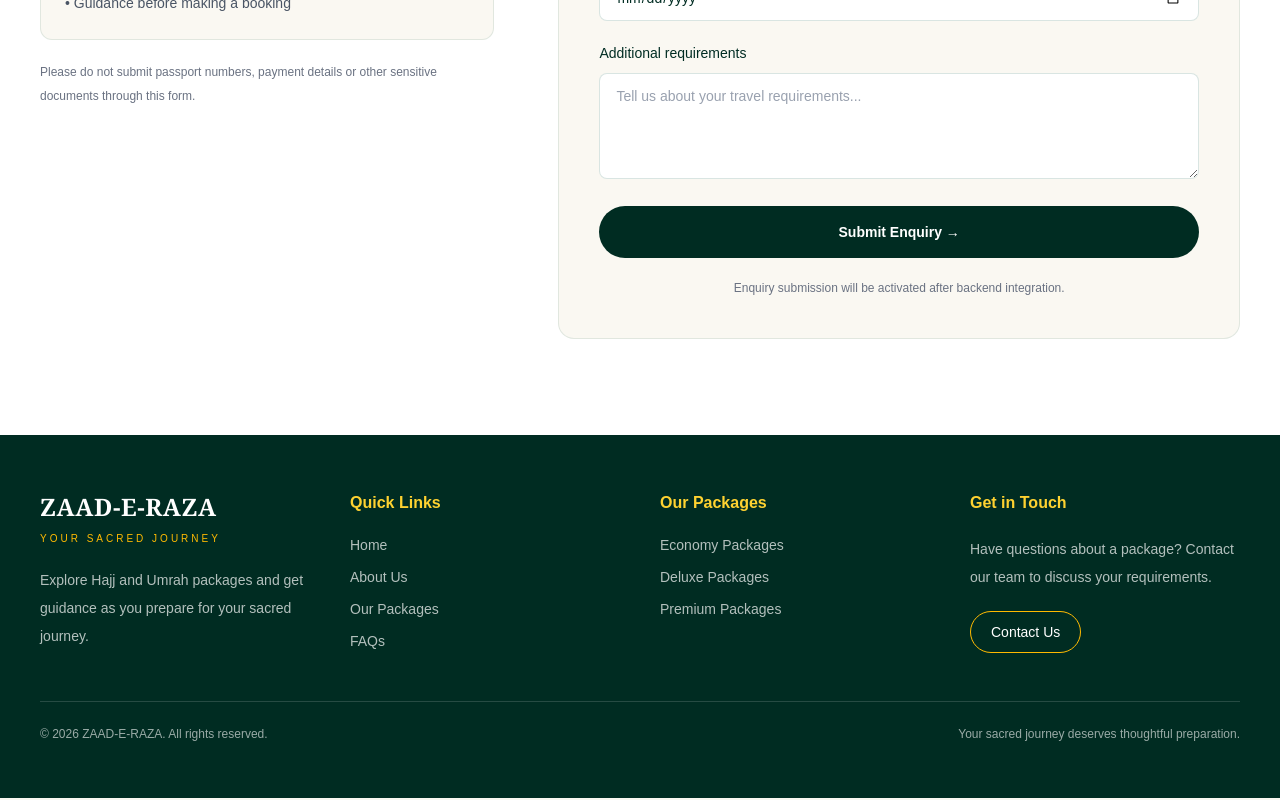
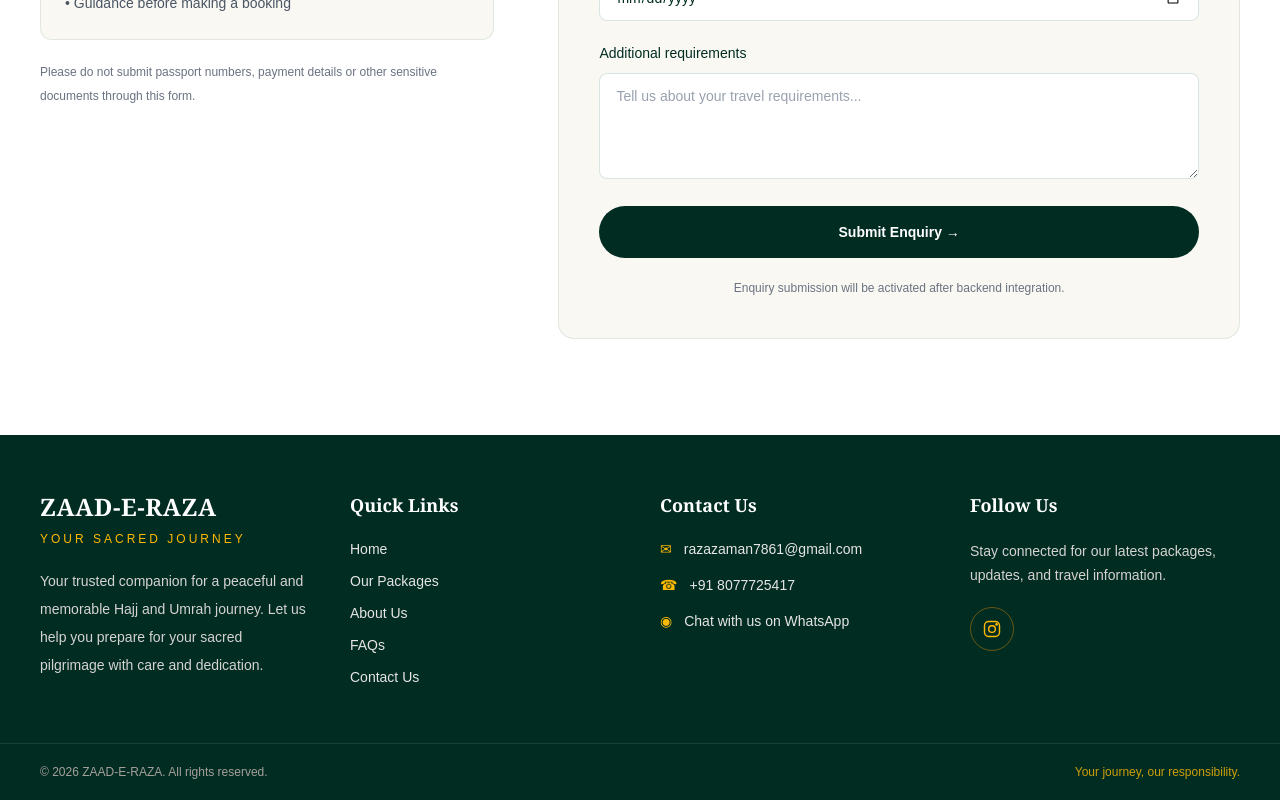
Before and after one commit to MohdZaman/zaad-e-raza, a React (Vite) app in the folder frontend/: page / in a window 1280 px wide. Shown: the part 4157-4957 px from the top of the page. Built offline with nearby package versions, Linux system fonts and the light colour scheme.

Commit message:
Added contact and follow information in footer

```diff
--- a/frontend/src/components/Footer.jsx
+++ b/frontend/src/components/Footer.jsx
@@ -1,120 +1,177 @@
-
-import { Link } from "react-router-dom";
 
 const Footer = () => {
+  // ==========================================
+  // ADD YOUR REAL CONTACT DETAILS HERE
+  // ==========================================
+  const contact = {
+    email: "razazaman7861@gmail.com",
+    phone: "+91 8077725417",
+    whatsapp: "91 8077725417", // Country code + number, digits only
+    instagram: "https://www.instagram.com/zaaderaza/",
+  };
+
+  const currentYear = new Date().getFullYear();
+
   return (
-    <footer className="bg-emerald-950 text-white">
-      <div className="mx-auto max-w-7xl px-5 py-12 sm:px-8 sm:py-14 lg:px-10">
-        <div className="grid gap-10 sm:grid-cols-2 lg:grid-cols-4">
+    <footer className="bg-emerald-950 text-stone-200">
+      {/* Main Footer */}
+      <div className="mx-auto grid max-w-7xl grid-cols-1 gap-10 px-6 py-14 sm:grid-cols-2 lg:grid-cols-4 lg:px-10">
+
         {/* Brand */}
         <div>
-            <Link to="/" className="inline-block">
-              <span className="font-serif text-2xl font-bold tracking-wide">
+          <h2 className="font-serif text-2xl font-bold tracking-wide text-white">
             ZAAD-E-RAZA
-              </span>
-            </Link>
+          </h2>
 
-            <p className="mt-2 text-[10px] font-medium tracking-[0.3em] text-amber-400">
-              YOUR SACRED JOURNEY
+          <p className="mt-2 text-xs font-medium uppercase tracking-[0.25em] text-amber-400">
+            Your Sacred Journey
           </p>
 
-            <p className="mt-5 max-w-xs text-sm leading-7 text-white/70">
-              Explore Hajj and Umrah packages and get guidance as you prepare
-              for your sacred journey.
+          <p className="mt-5 max-w-xs text-sm leading-7 text-stone-300">
+            Your trusted companion for a peaceful and memorable Hajj
+            and Umrah journey. Let us help you prepare for your sacred
+            pilgrimage with care and dedication.
           </p>
         </div>
 
-          {/* Quick links */}
+        {/* Quick Links */}
         <div>
-            <h3 className="font-semibold text-amber-300">
+          <h3 className="mb-5 font-serif text-lg font-semibold text-white">
             Quick Links
           </h3>
 
-            <ul className="mt-5 space-y-3 text-sm text-white/70">
+          <ul className="space-y-3 text-sm">
             <li>
-                <Link to="/" className="transition hover:text-white">
+              <a href="/" className="transition hover:text-amber-400">
                 Home
-                </Link>
+              </a>
             </li>
             <li>
-                <Link to="/#about" className="transition hover:text-white">
-                  About Us
-                </Link>
+              <a href="/#packages" className="transition hover:text-amber-400">
+                Our Packages
+              </a>
             </li>
             <li>
-                <Link to="/#packages" className="transition hover:text-white">
-                  Our Packages
-                </Link>
+              <a href="/#about" className="transition hover:text-amber-400">
+                About Us
+              </a>
             </li>
             <li>
-                <Link to="/#faq" className="transition hover:text-white">
+              <a href="/#faq" className="transition hover:text-amber-400">
                 FAQs
-                </Link>
+              </a>
+            </li>
+            <li>
+              <a href="/#contact" className="transition hover:text-amber-400">
+                Contact Us
+              </a>
             </li>
           </ul>
         </div>
 
-          {/* Package categories */}
+        {/* Contact Information */}
         <div>
-            <h3 className="font-semibold text-amber-300">
-              Our Packages
+          <h3 className="mb-5 font-serif text-lg font-semibold text-white">
+            Contact Us
           </h3>
 
-            <ul className="mt-5 space-y-3 text-sm text-white/70">
-              <li>
-                <Link
-                  to="/packages/economy"
-                  className="transition hover:text-white"
+          <ul className="space-y-4 text-sm">
+            <li className="flex items-start gap-3">
+              <span className="text-amber-400">✉</span>
+              <a
+                href={`mailto:${contact.email}`}
+                className="break-all transition hover:text-amber-400"
               >
-                  Economy Packages
-                </Link>
+                {contact.email}
+              </a>
             </li>
-              <li>
-                <Link
-                  to="/packages/deluxe"
-                  className="transition hover:text-white"
+
+            <li className="flex items-start gap-3">
+              <span className="text-amber-400">☎</span>
+              <a
+                href={`tel:${contact.phone}`}
+                className="transition hover:text-amber-400"
               >
-                  Deluxe Packages
-                </Link>
+                {contact.phone}
+              </a>
             </li>
-              <li>
-                <Link
-                  to="/packages/premium"
-                  className="transition hover:text-white"
+
+            <li className="flex items-start gap-3">
+              <span className="text-amber-400">◉</span>
+              <a
+                href={`https://wa.me/${contact.whatsapp}`}
+                target="_blank"
+                rel="noopener noreferrer"
+                className="transition hover:text-amber-400"
               >
-                  Premium Packages
-                </Link>
+                Chat with us on WhatsApp
+              </a>
             </li>
           </ul>
         </div>
 
-          {/* Contact */}
+        {/* Social Media */}
         <div>
-            <h3 className="font-semibold text-amber-300">
-              Get in Touch
+          <h3 className="mb-5 font-serif text-lg font-semibold text-white">
+            Follow Us
           </h3>
 
-            <p className="mt-5 text-sm leading-7 text-white/70">
-              Have questions about a package? Contact our team to discuss your
-              requirements.
+          <p className="mb-5 text-sm leading-6 text-stone-300">
+            Stay connected for our latest packages, updates, and travel
+            information.
           </p>
 
+          <div className="flex flex-wrap gap-3">
             <a
-              href="/#contact"
-              className="mt-5 inline-flex rounded-full border border-amber-400 px-5 py-2.5 text-sm font-medium text-white transition hover:bg-amber-400 hover:text-emerald-950"
+              href={contact.instagram}
+              target="_blank"
+              rel="noopener noreferrer"
+              aria-label="Visit our Instagram"
+              className="flex h-11 w-11 items-center justify-center rounded-full border border-amber-500/40 text-amber-400 transition hover:border-amber-400 hover:bg-amber-400 hover:text-emerald-950"
             >
-              Contact Us
+              <svg
+                viewBox="0 0 24 24"
+                fill="none"
+                stroke="currentColor"
+                strokeWidth="1.7"
+                className="h-5 w-5"
+                aria-hidden="true"
+              >
+                <rect x="3" y="3" width="18" height="18" rx="5" />
+                <circle cx="12" cy="12" r="4" />
+                <circle cx="17.5" cy="6.5" r="0.8" fill="currentColor" />
+              </svg>
             </a>
+
+            {/* <a
+              href={contact.facebook}
+              target="_blank"
+              rel="noopener noreferrer"
+              aria-label="Visit our Facebook"
+              className="flex h-11 w-11 items-center justify-center rounded-full border border-amber-500/40 text-amber-400 transition hover:border-amber-400 hover:bg-amber-400 hover:text-emerald-950"
+            >
+              <svg
+                viewBox="0 0 24 24"
+                fill="currentColor"
+                className="h-5 w-5"
+                aria-hidden="true"
+              >
+                <path d="M13.4 21v-8h2.7l.4-3.1h-3.1v-2c0-.9.3-1.5 1.6-1.5h1.7V3.6c-.3 0-1.3-.1-2.4-.1-2.4 0-4.1 1.5-4.1 4.2v2.2H7.5V13h2.7v8h3.2Z" />
+              </svg>
+            </a> */}
+          </div>
         </div>
       </div>
 
-        <div className="mt-10 border-t border-white/15 pt-6 text-center sm:mt-12 sm:flex sm:items-center sm:justify-between sm:text-left">
-          <p className="text-xs text-white/60">
-            © {new Date().getFullYear()} ZAAD-E-RAZA. All rights reserved.
+      {/* Bottom Bar */}
+      <div className="border-t border-white/10">
+        <div className="mx-auto flex max-w-7xl flex-col items-center justify-between gap-3 px-6 py-5 text-center text-xs text-stone-400 sm:flex-row sm:text-left lg:px-10">
+          <p>
+            © {currentYear} ZAAD-E-RAZA. All rights reserved.
           </p>
 
-          <p className="mt-3 text-xs text-white/60 sm:mt-0">
-            Your sacred journey deserves thoughtful preparation.
+          <p className="text-amber-400/80">
+            Your journey, our responsibility.
           </p>
         </div>
       </div>
```
Lines whose indentation alone changed are shown as unchanged.
